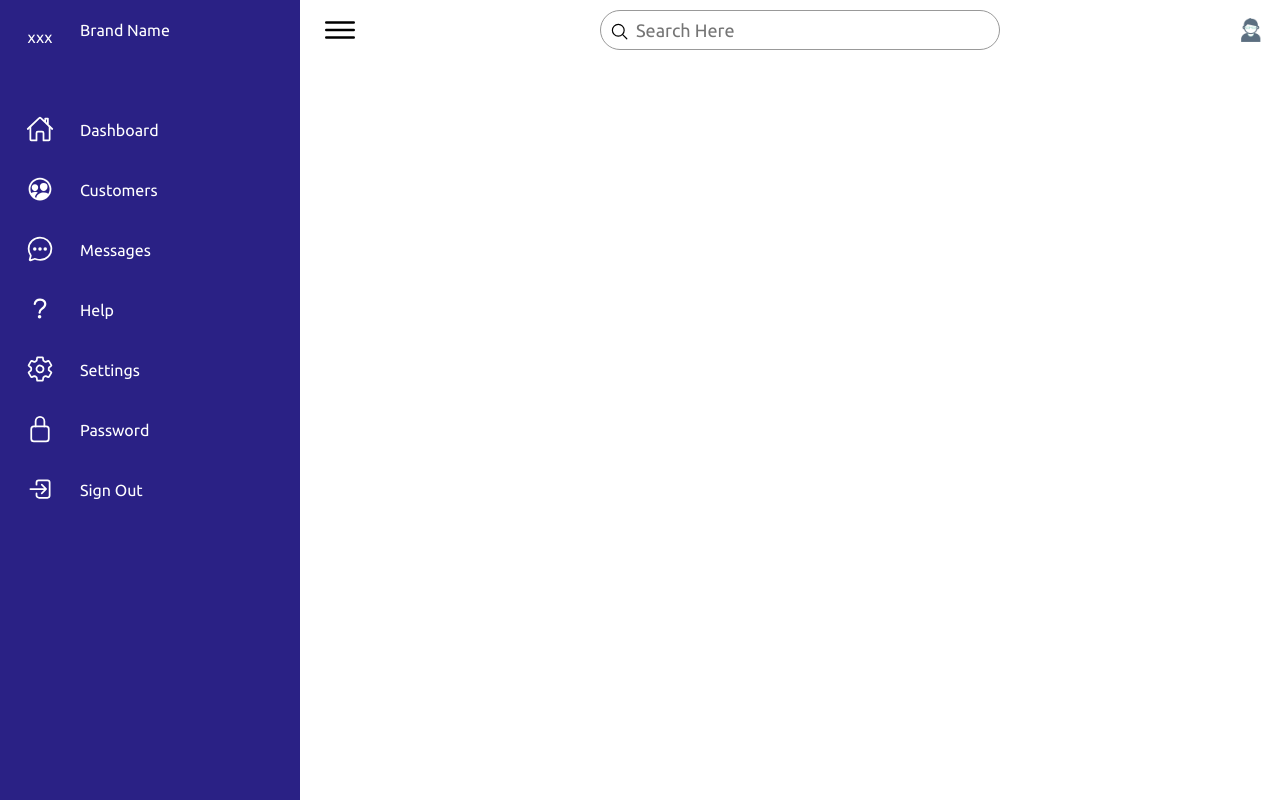
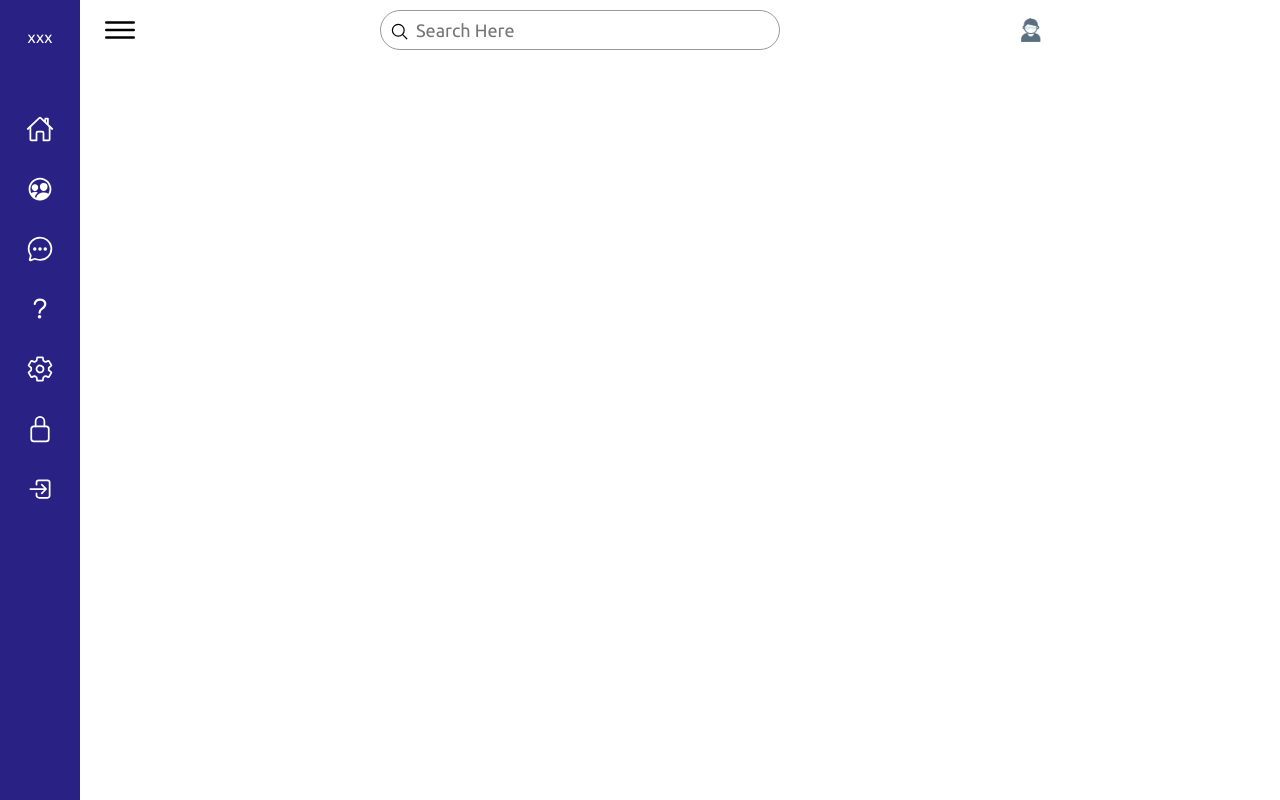
Before and after one commit to Kalana-indula/dashboard-core-html-css-js, a plain HTML site: page index.html in a window 1280 px wide. Both pictures are taken after a click on the element 340 px from the left and 30 px from the top of the page. Drawn offline with nearby package versions, Linux system fonts and the light colour scheme.

Commit message:
navbar collapse feature added

```diff
--- a/assets/css/style.css
+++ b/assets/css/style.css
@@ -27,6 +27,8 @@ body{
     width: 100%;
 }
 
+/*=========Navigation==========*/
+
 .navigation{
     position: fixed;
     width: 300px;
@@ -35,6 +37,11 @@ body{
     border-left: 10px solid var(--blue);
     transition: 0.5s;
     overflow: hidden;
+}
+
+/*Below code should be added after configuring 'active' classes in js file*/
+.navigation.active{
+    width: 80px;
 }
 
 .navigation ul{
@@ -137,6 +144,13 @@ body{
     transition: 0.5s;
 }
 
+/*Below code should be added after configuring 'active' classes in js file*/
+.main.active{
+    width: calc(100%- 80px);
+    left: 80px;
+}
+
+
 .topbar{
     width: 100%;
     height: 60px;
--- a/assets/js/main.js
+++ b/assets/js/main.js
@@ -11,3 +11,15 @@ function activeLink(){
 }
 
 list.forEach(item=>item.addEventListener("mouseover",activeLink));
+
+
+// =======Menu Toggle=========
+let toggle=document.querySelector(".toggle");
+let navigation=document.querySelector(".navigation");
+let main=document.querySelector(".main");
+
+toggle.onclick=function (){
+    //Making 'navigation' and 'main' active
+    navigation.classList.toggle("active");
+    main.classList.toggle("active");
+}
```
